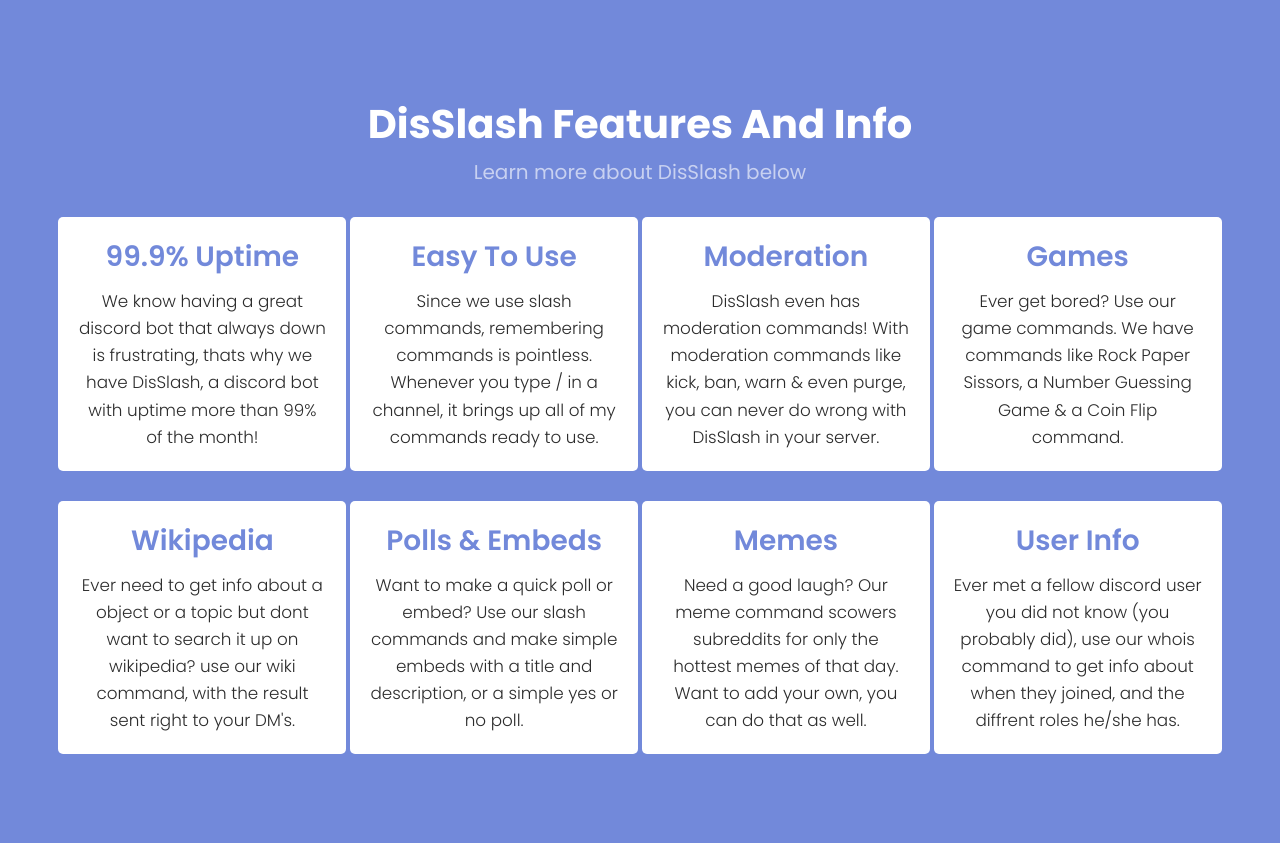
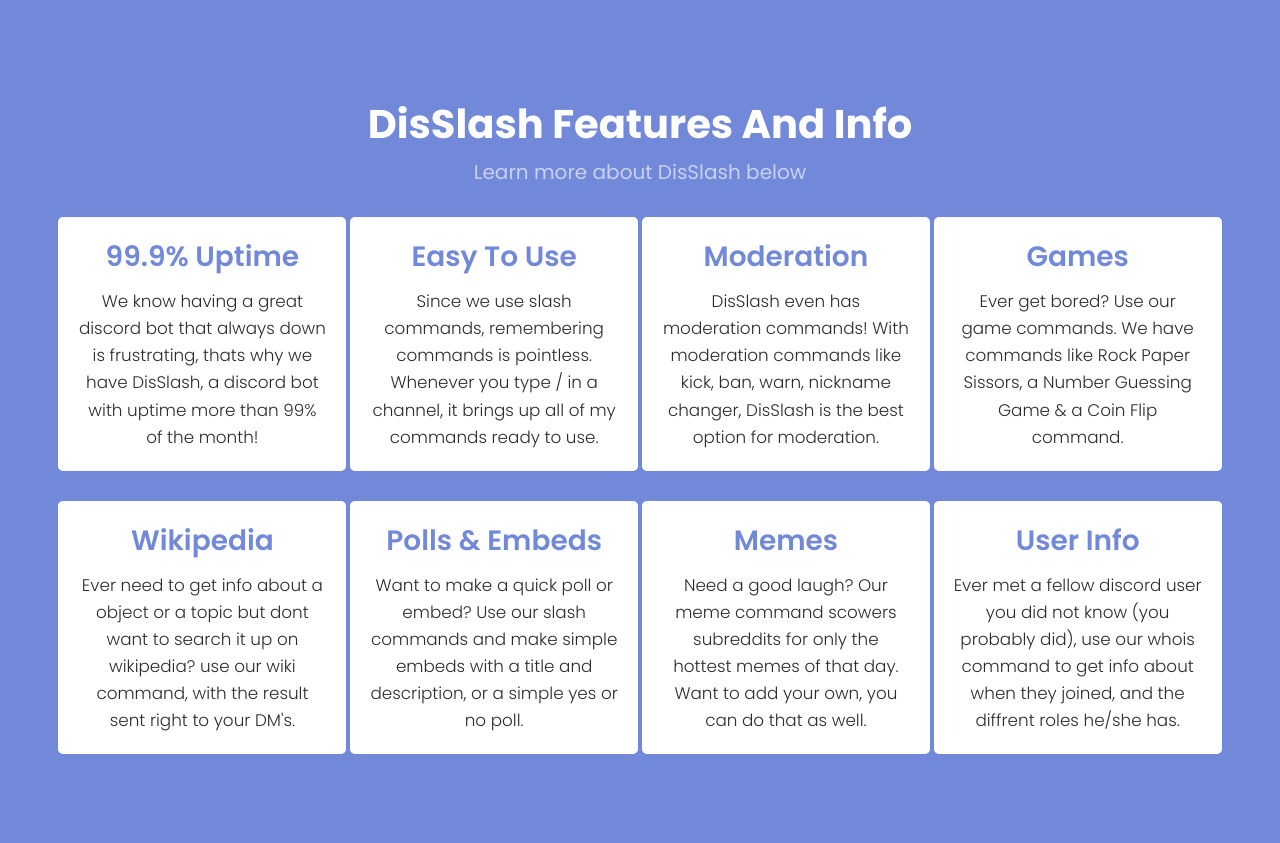
Before and after one commit to DisSlash/DisSlash-Site, a Flask app: page / in a window 1280 px wide. Shown: the part 771-1614 px from the top of the page. Run offline with Flask 2, Linux system fonts and the light colour scheme; some libraries are stand-ins or nearby versions.

Commit message:
Update index.html

```diff
--- a/templates/index.html
+++ b/templates/index.html
@@ -74,7 +74,7 @@
         <div class="card" style="width: 18rem;">
             <div class="card-body">
                 <h5 class="card-title">Moderation</h5>
-                <p class="card-text">DisSlash even has moderation commands! With moderation commands like kick, ban, warn & even purge, you can never do wrong with DisSlash in your server.</p>
+                <p class="card-text">DisSlash even has moderation commands! With moderation commands like kick, ban, warn, nickname changer, DisSlash is the best option for moderation.</p>
             </div>
         </div>
         <div class="card" style="width: 18rem;">
```
